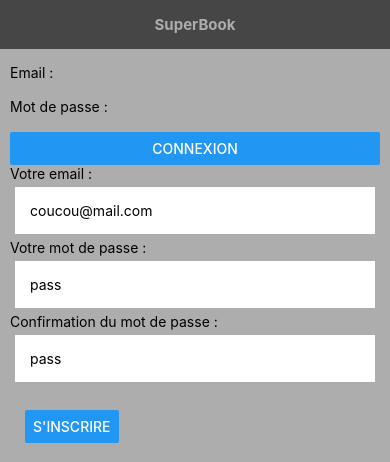
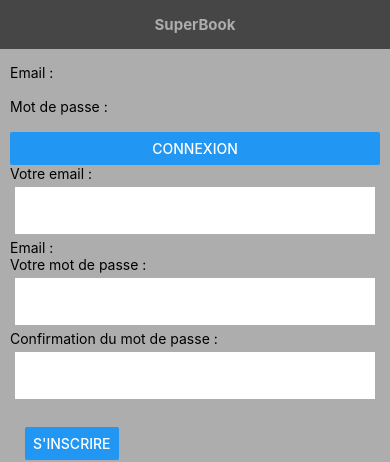
Before and after one commit to Djeg/book-library-native-app, a React Native app: screen / in a window 390 px wide. Shown: the top 462 px of the page. Built offline with nearby package versions, Linux system fonts and the light colour scheme.

Commit message:
Ajout d'un useEffect

```diff
--- a/src/CreateAccount.js
+++ b/src/CreateAccount.js
@@ -1,10 +1,22 @@
-import React, { useState } from 'react'
+import React, { useState, useEffect } from 'react'
 import { Button, StyleSheet, Text, TextInput, View } from 'react-native'
 
 export default () => {
-  const [email, setEmail] = useState('coucou@mail.com')
-  const [password, setPassword] = useState('pass')
-  const [confirmPassword, setConfirmPassword] = useState('pass')
+  const [email, setEmail] = useState('')
+  const [emailError, setEmailError] = useState(false)
+  const [password, setPassword] = useState('')
+  const [confirmPassword, setConfirmPassword] = useState('')
+
+  // Side Effect
+  useEffect(() => {
+    if (!email) {
+      setEmailError(false)
+    } else if (/^[^ @]+@[^ @]+\.[a-zA-Z0-9]+$/.test(email)) {
+      setEmailError(false)
+    } else {
+      setEmailError(true)
+    }
+  }, [email])
 
   // g x => 1 + x
   // f x => g(x)
@@ -23,6 +35,8 @@ export default () => {
           style={styles.textInput}
           onChangeText={setEmail}
         />
+        <Text>Email : {email}</Text>
+        {emailError ? <Text>Email invalide</Text> : null}
       </View>
       <View>
         <Text>Votre mot de passe :</Text>
```
